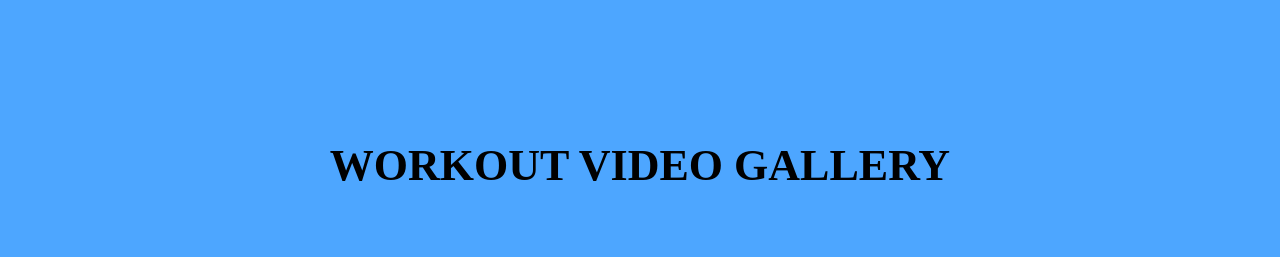
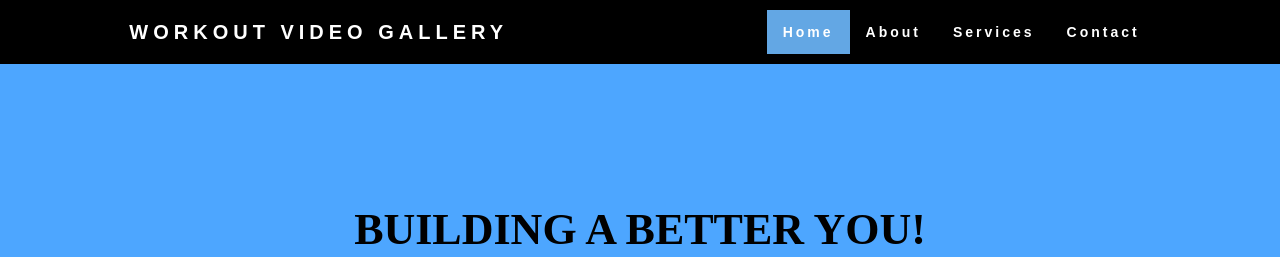
Before and after one commit to Goldnboy26/EMFITNESS, a PHP site: page /gallery.html in a window 1280 px wide. Shown: the top 257 px of the page. Run offline with PHP 8.4, Linux system fonts and the light colour scheme.

Commit message:
navigation pages

```diff
--- a/assets/css/main.css
+++ b/assets/css/main.css
@@ -10,7 +10,6 @@
 body{
   background-color: #4da6ff;
 }
-
 
 .container{
   width: 80%;
@@ -125,4 +124,128 @@ video:focus{
   line-height: 30px;
   font-size: 10px;
 }
+
+.heading {
+
+  color: white;
+
+  text-transform: uppercase;
+
+  letter-spacing: 2px;
+
+  font-size: 13px;
 }
+
+.nav-links a {
+
+  color: white;
+
+  text-decoration: none;
+
+  letter-spacing: 1px;
+
+  font-weight: bold;
+
+  font-size: 10px;
+
+  padding: 10px 8px;
+
+}
+
+}
+
+* {
+
+  margin: 0px;
+
+  padding: 0px;
+
+  box-sizing: border-box;
+
+}
+
+.body-text {
+
+  display: flex;
+
+  font-family: "Montserrat", sans-serif;
+
+  align-items: center;
+
+  justify-content: center;
+
+  margin-top: 250px;
+
+}
+
+nav {
+
+  display: flex;
+
+  justify-content: space-around;
+
+  align-items: center;
+
+  min-height: 8vh;
+
+  background-color: black;
+
+  font-family: "Montserrat", sans-serif;
+
+}
+
+.heading {
+
+  color: white;
+
+  text-transform: uppercase;
+
+  letter-spacing: 5px;
+
+  font-size: 20px;
+
+}
+
+.nav-links {
+
+  display: flex;
+
+  justify-content: space-around;
+
+  width: 30%;
+
+}
+
+.nav-links li {
+
+  list-style: none;
+
+}
+
+.nav-links a {
+
+  color: white;
+
+  text-decoration: none;
+
+  letter-spacing: 3px;
+
+  font-weight: bold;
+
+  font-size: 14px;
+
+  padding: 14px 16px;
+
+}
+
+.nav-links a:hover:not(.active) {
+
+  background-color: #63a7e4;
+
+}
+
+.nav-links li a.active {
+
+  background-color: #63a7e4;
+
+}
--- a/gallery.html
+++ b/gallery.html
@@ -7,10 +7,33 @@
     <title>INSTRUCTIONAL VIDEOS</title>
     <link rel="stylesheet" href="assets/css/main.css">
 </head>
-<body>
+
+<nav>
+
+    <div class="heading">
+
+      <h4>WORKOUT VIDEO GALLERY</h4>
+
+    </div>
+
+    <ul class="nav-links">
+
+      <li><a class="active" href="index.html">Home</a></li>
+
+      <li><a href="">About</a></li>
+
+      <li><a href="">Services</a></li>
+
+      <li><a href="contact.html">Contact</a></li>
+
+    </ul>
+  </nav>
+
+</body>
+
 
        <div class="container">
-         <h1>WORKOUT VIDEO GALLERY</h1>
+         <h1>BUILDING A BETTER YOU!</h1>
             <div class="row">
               <div class="col">
                 <div class="feature-img">
```
Also changed, not shown: assets/css/form.css (+123 -0 lines), assets/css/login.css (+131 -0 lines), assets/login.html (+29 -0 lines), contact.html (+23 -0 lines).
